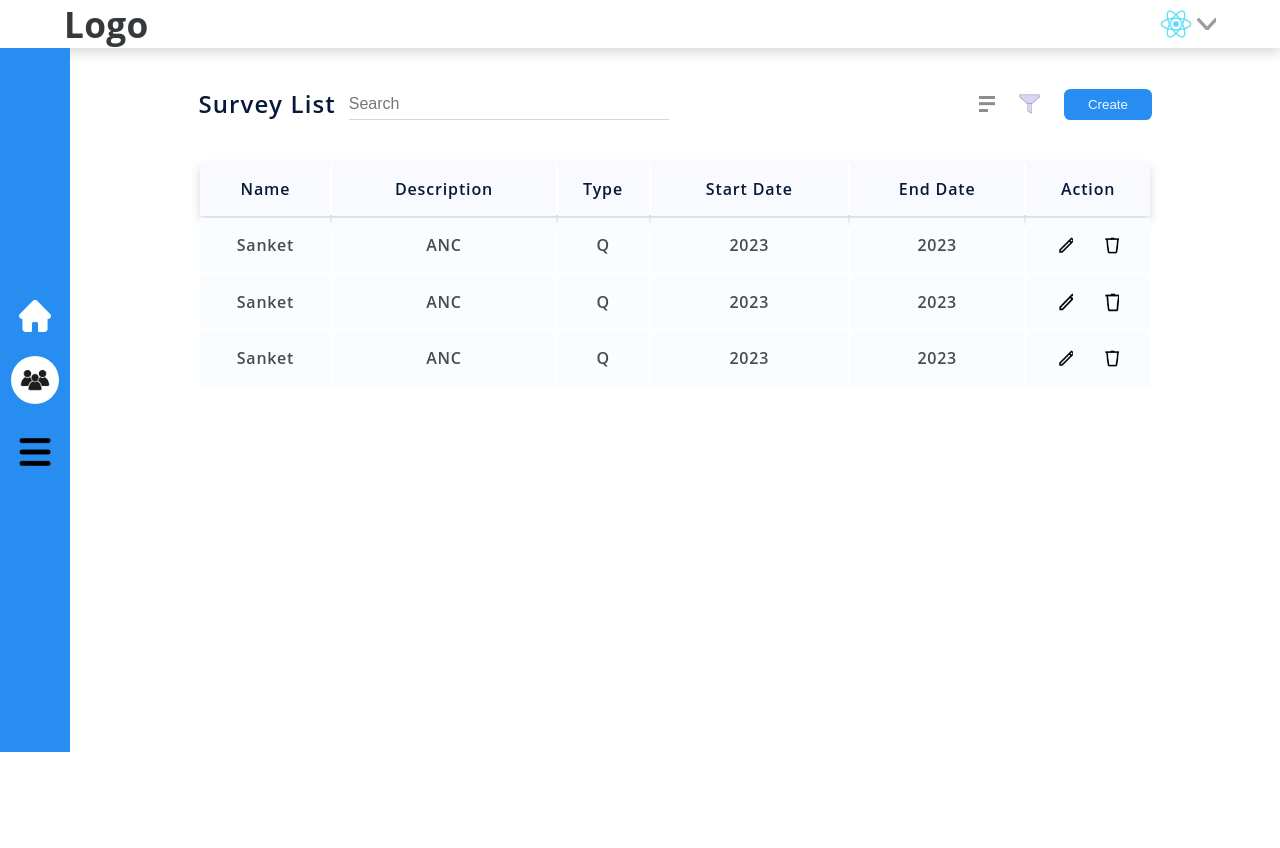
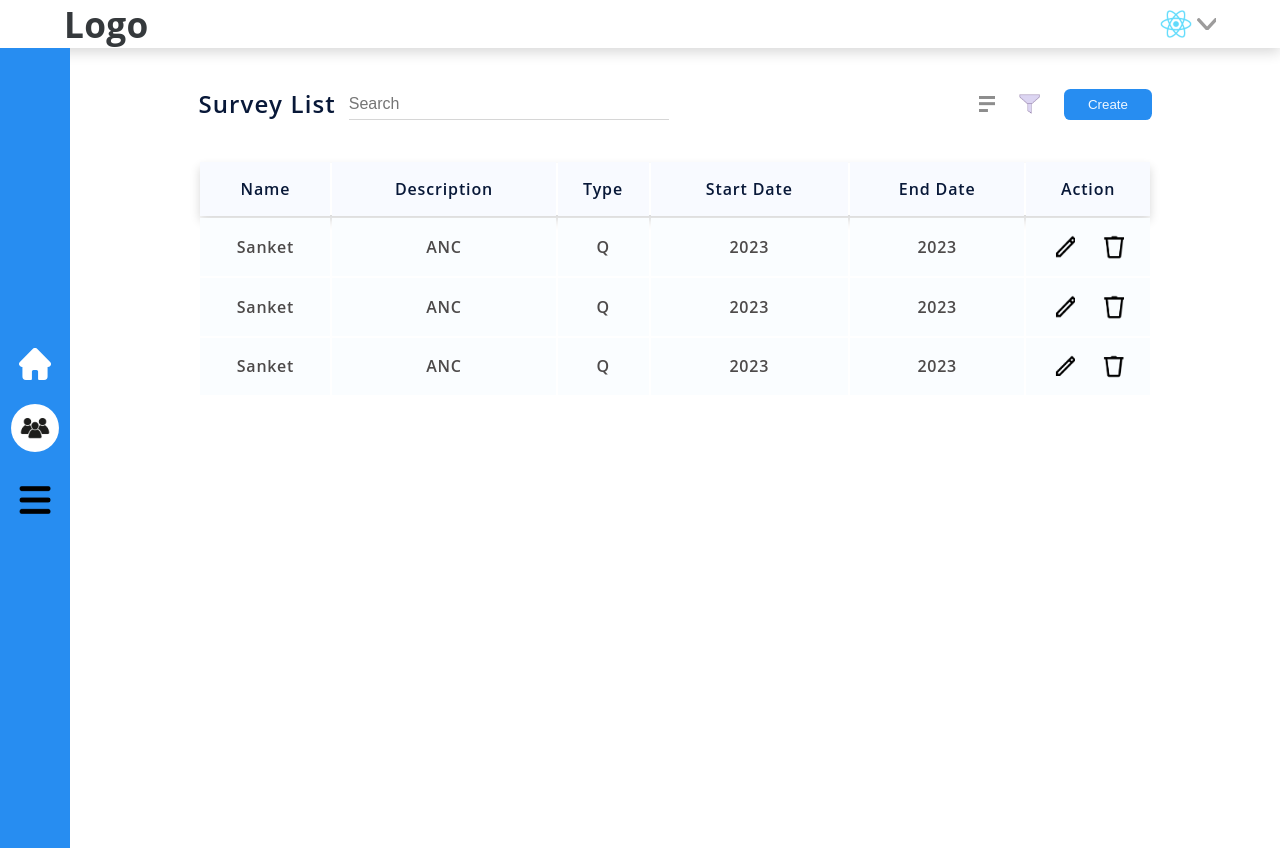
Before and after one commit to shubham34rathod/Project_Survey, a React (Create React App) app in the folder FrontEnd/: page / in a window 1280 px wide. Before the commit the page ends 800 px from the top, so only its background shows below. Built offline with nearby package versions, Linux system fonts and the light colour scheme.

Commit message:
Changed the height

```diff
--- a/FrontEnd/src/styles/header.css
+++ b/FrontEnd/src/styles/header.css
@@ -47,7 +47,6 @@
     flex-direction: column;
     justify-content: center;
     align-items: center;
-    height: 44rem;
     width: fit-content;
     background-color: #278DF1;
     padding: 0 .7rem;
@@ -79,3 +78,9 @@
     background: transparent url('../../public/images/hamburg.png') 0% 0% no-repeat padding-box;
     background-size: cover;
 }
+
+#create:hover, #list:hover, #home:hover{
+    cursor: pointer;
+    transition: transform .2s;
+    transform: scale(1.2);
+}
--- a/FrontEnd/src/styles/survey.css
+++ b/FrontEnd/src/styles/survey.css
@@ -9,8 +9,8 @@ tr{
 }
 
 #edit, #delete{
-    width: 1rem;
-    height: 1.2rem;
+    width: 1.4rem;
+    height: 1.6rem;
 }
 
 #edit{
@@ -22,3 +22,10 @@ tr{
     background: transparent url('../../public/images/delete.png') 1.5% 1.5% no-repeat padding-box;
     background-size: cover;
 }
+
+#delete:hover, #edit:hover{
+    cursor: pointer;
+    transition: transform .2s;
+    transform: scale(1.2);
+
+}
--- a/FrontEnd/src/styles/surveylist.css
+++ b/FrontEnd/src/styles/surveylist.css
@@ -1,6 +1,7 @@
 .container {
     display: flex;
     justify-content: space-between;
+    height: 100vh;
 }
 
 .list-container {
@@ -62,12 +63,25 @@
     background-size: cover;
 }
 
+#sort:hover, #filter:hover{
+    cursor: pointer;
+    transition: transform .2s;
+    transform: scale(1.2);
+
+}
+
 #create-btn button {
     padding: .5rem 1.5rem;
     background-color: #278DF1;
     border-radius: .4rem;
     color: aliceblue;
     border: none;
+}
+
+#create-btn button:hover{
+    cursor: pointer;
+    transition: transform .2s;
+    transform: scale(1.2);
 }
 
 .survey-list {
```
